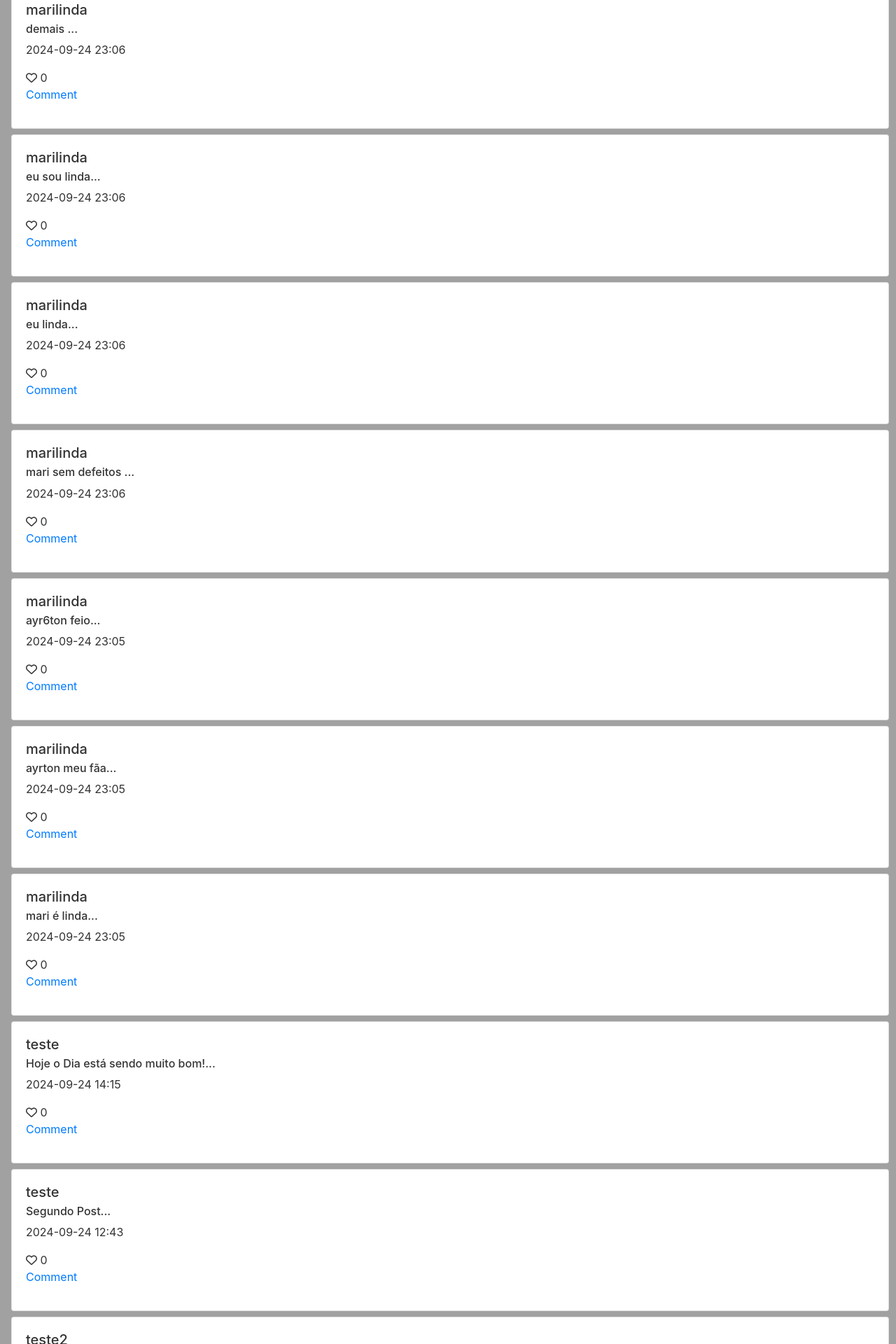
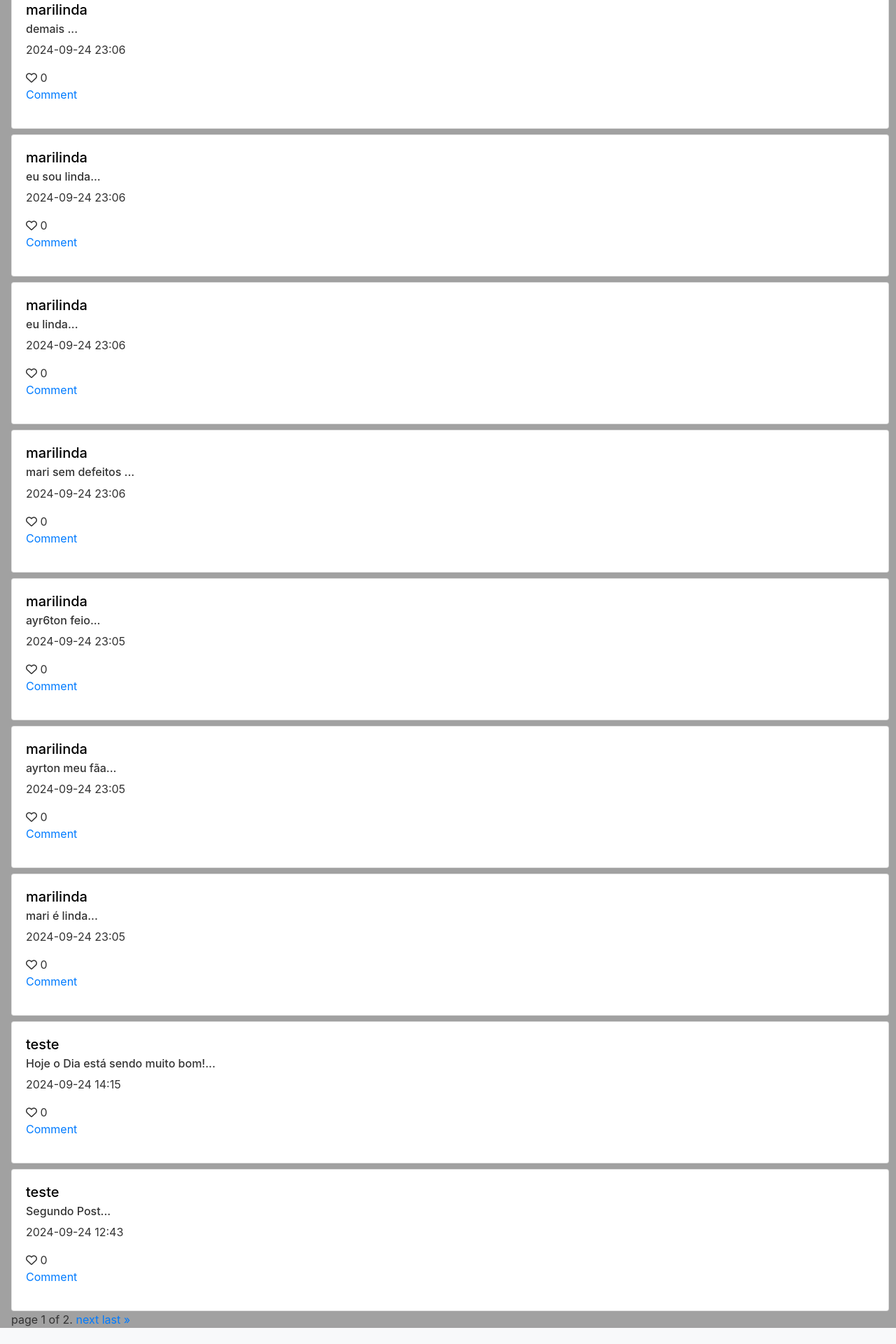
Before and after one commit to Ayrton-Machado/network-platform, a Django app: page / in a window 1280 px wide. Shown: the part 520-2440 px from the top of the page at 70% size. After the commit the page ends 2417 px from the top, so only its background shows below. Run offline with Django 3.2, Linux system fonts and the light colour scheme; a user stored in the database is signed in; data comes from the database, SQL or seed files in the repository; both versions use the stored data as it was after the commit; some libraries are stand-ins or nearby versions.

Commit message:
add pagination in view

```diff
--- a/network/static/network/styles.css
+++ b/network/static/network/styles.css
@@ -5,6 +5,19 @@ body {
 
     height: 100vh;
     margin: 0 2vh;
+}
+
+.card-title {
+    color: black;
+    width: max-content;
+    transition: transform 0.3s ease-in-out;
+}
+
+.card-title:hover {
+    text-decoration: none;
+    color: black;
+    transform: scale(1.2);
+    cursor: pointer;
 }
 
 .new-post-area {
--- a/network/templates/network/index.html
+++ b/network/templates/network/index.html
@@ -10,10 +10,11 @@
         </form>
         {% if posts %}
             <div id="posts_index">
-                {% for post in posts %}
+                {% for post in page_obj %}
                     <div class="card" style="margin-top: 1vh; width: 100%;">
                         <div class="card-body">
-                            <h5 class="card-title">{{ post.user.username }}</h5>
+
+                            <h5 class="card-title"><a class="card-title" href="{% url 'profile' post.user.username %}">{{ post.user.username }}</a></h5>
                             {% if user.username == post.user.username %}
                                 <a href="#" class="card-link">Edit</a>
                             {% endif %}
@@ -29,6 +30,25 @@
                         </div>
                     </div>
                 {% endfor %}
+
+                <div class="pagination">
+                    <span class="step_links">
+                        {% if page_obj.has_previous %}
+                            <a href="?page=1">&laquo; first</a>
+                            <a href="?page={{ page_obj.previous_page_number }}">previous</a>
+                        {% endif %}
+
+                        <span class="current">
+                            page {{page_obj.number}} of {{ page_obj.paginator.num_pages }}.
+                        </span>
+
+                        {% if page_obj.has_next %}
+                            <a href="?page={{ page_obj.next_page_number }}">next</a>
+                            <a href="?page={{ page_obj.paginator.num_pages }}">last &raquo;</a>
+                        {% endif %}
+                    </span>
+                </div>
+
             </div>
         {% endif %}
     {% endif %}
--- a/network/templates/network/layout.html
+++ b/network/templates/network/layout.html
@@ -12,7 +12,7 @@
     <body>
 
         <nav class="navbar navbar-expand-lg navbar-light bg-light">
-            <a class="navbar-brand" href="{% url 'index' %}">Network</a>
+            <a class="navbar-brand color-logo" href="{% url 'index' %}">Network</a>
 
             <div>
               <ul class="navbar-nav mr-auto">
--- a/network/templates/network/profile.html
+++ b/network/templates/network/profile.html
@@ -44,7 +44,7 @@
         {% for post in posts %}
         <div class="card" style="margin-top: 1vh; width: 100%;">
             <div class="card-body">
-                <h5 class="card-title">{{ post.user.username }}</h5>
+                <h5 class="card-title"><a class="card-title" href="{% url 'profile' post.user.username %}">{{ post.user.username }}</a></h5>
                 {% if user.username == post.user.username %}
                 <a href="#" class="card-link">Edit</a>
                 {% endif %}
--- a/network/views.py
+++ b/network/views.py
@@ -4,12 +4,21 @@ from django.http import HttpResponse, HttpResponseRedirect
 from django.shortcuts import render
 from django.urls import reverse
 
+from django.core.paginator import Paginator
+from django.shortcuts import render
 from .models import User, Post
 
 def index(request):
+    posts = Post.objects.all().order_by('-created_at')
+    paginator = Paginator(posts, 10)
+
+    page_number = request.GET.get('page')
+    page_obj = paginator.get_page(page_number)
+
     return render(request, "network/index.html", {
-        "posts": Post.objects.all().order_by('-created_at'),
-        "user": request.user
+        "posts": posts,
+        "user": request.user,
+        "page_obj": page_obj
     })
 
 def load_following(request):
```
Also changed, not shown: db.sqlite3.
